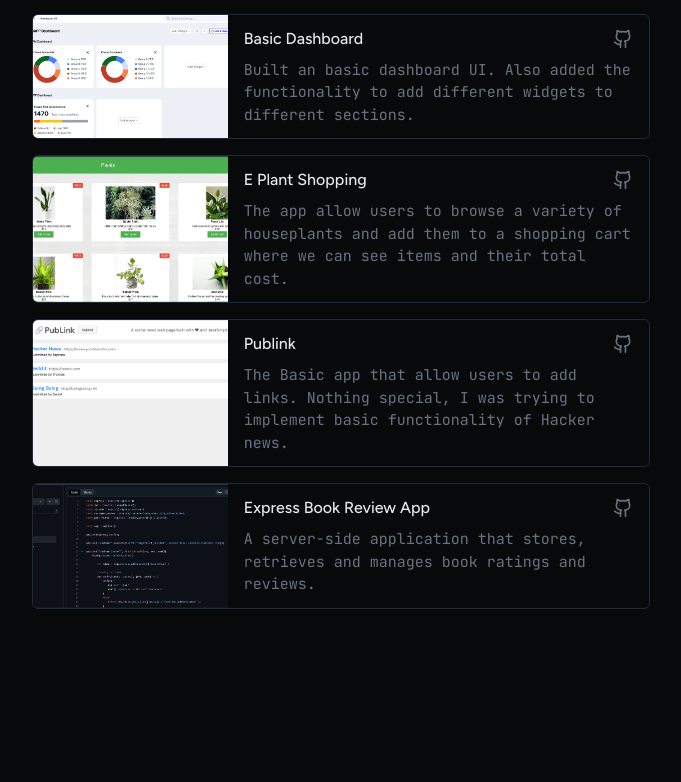
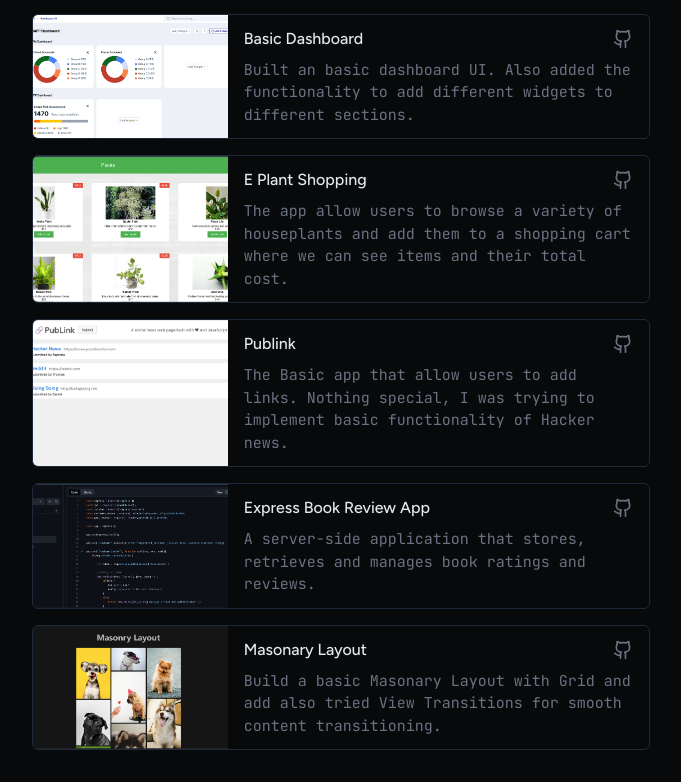
Before and after one commit to Lovepreet013/new-portfolio, a React (Vite) app: page /projects in a window 1280 px wide. Shown: the part 922-1704 px from the top of the page, without its empty margins (299-980 px from the left). Before the commit the page ends 1563 px from the top, so only its background shows below. Built offline with nearby package versions, Linux system fonts and the light colour scheme.

Commit message:
added project

```diff
--- a/src/data/projects.js
+++ b/src/data/projects.js
@@ -67,9 +67,17 @@ export const projects = [
     {
         src: "../projects/Book Review.png",
         name: "Express Book Review App",
-        link: "https://github.com/Lovepreet013/Frontend/tree/main/Social%20News%20App",
+        link: "https://github.com/Lovepreet013/expressBookReviews",
         description:
           "A server-side application that stores, retrieves and manages book ratings and reviews.",
         tags: ["Node",],
     },
+    {
+      src: "../projects/Masonary layout.png",
+      name: "Masonary Layout",
+      link: "https://github.com/Lovepreet013/Frontend/tree/main/Masonary%20Layout",
+      description:
+        "Build a basic Masonary Layout with Grid and add also tried View Transitions for smooth content transitioning.",
+      tags: ["UI","Vanilla JS"],
+  },
   ];
```
Also changed, not shown: public/projects/Masonary layout.png (added).
